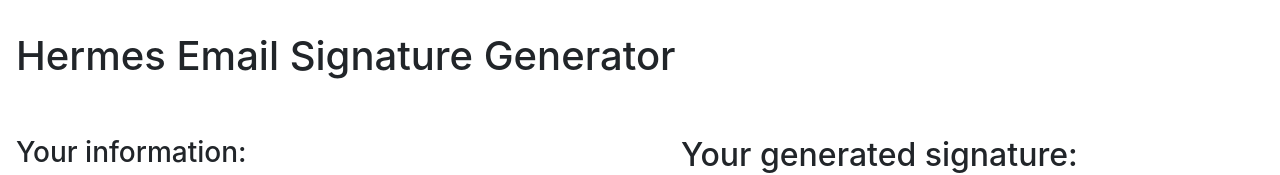
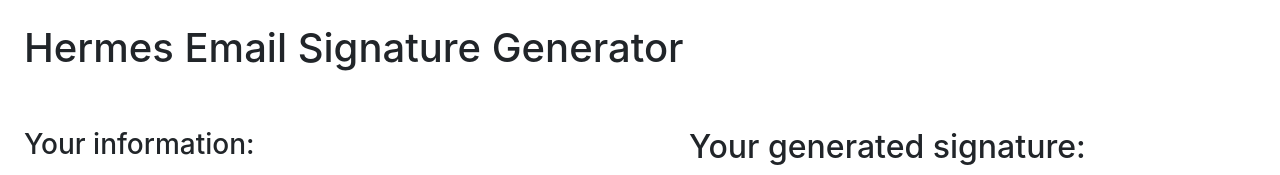
Before and after one commit to hermes-engineering/signature, a plain HTML site: page index.html in a window 1280 px wide. Shown: the top 175 px of the page. Drawn offline with nearby package versions, Linux system fonts and the light colour scheme.

Commit message:
Improve margins

```diff
--- a/index.html
+++ b/index.html
@@ -10,8 +10,8 @@
 </head>
 
 <body>
-    <div class="container m-1 m-sm-2 m-md-3 m-lg-3">
-      <div class="row pt-3 pb-5">
+    <div class="container m-1 m-sm-2 m-md-3 m-lg-4">
+      <div class="row pb-5">
         <h1>Hermes Email Signature Generator</h1>
       </div>
         <div class="row">
```
Also changed, not shown: signature-generator.html (+2 -2 lines).
